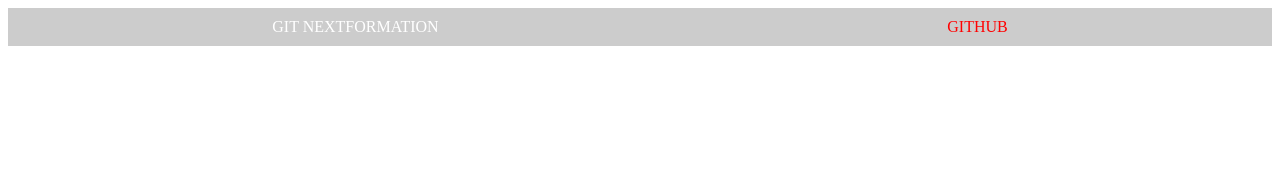
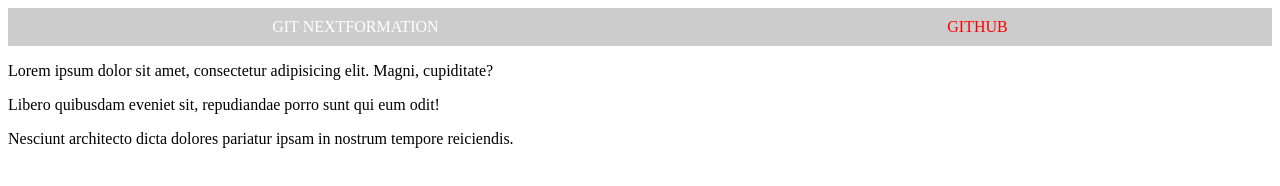
Before and after one commit to harounaKane/nextFormation, a plain HTML site: page index.html in a window 1280 px wide. Drawn offline with Linux system fonts and the light colour scheme.

Commit message:
version finale

```diff
--- a/index.html
+++ b/index.html
@@ -13,6 +13,10 @@
       </nav>
     </header>
 
+    <p>Lorem ipsum dolor sit amet, consectetur adipisicing elit. Magni, cupiditate?</p>
+    <p>Libero quibusdam eveniet sit, repudiandae porro sunt qui eum odit!</p>
+    <p>Nesciunt architecto dicta dolores pariatur ipsam in nostrum tempore reiciendis.</p>
+
   </body>
 
 </html>
```
